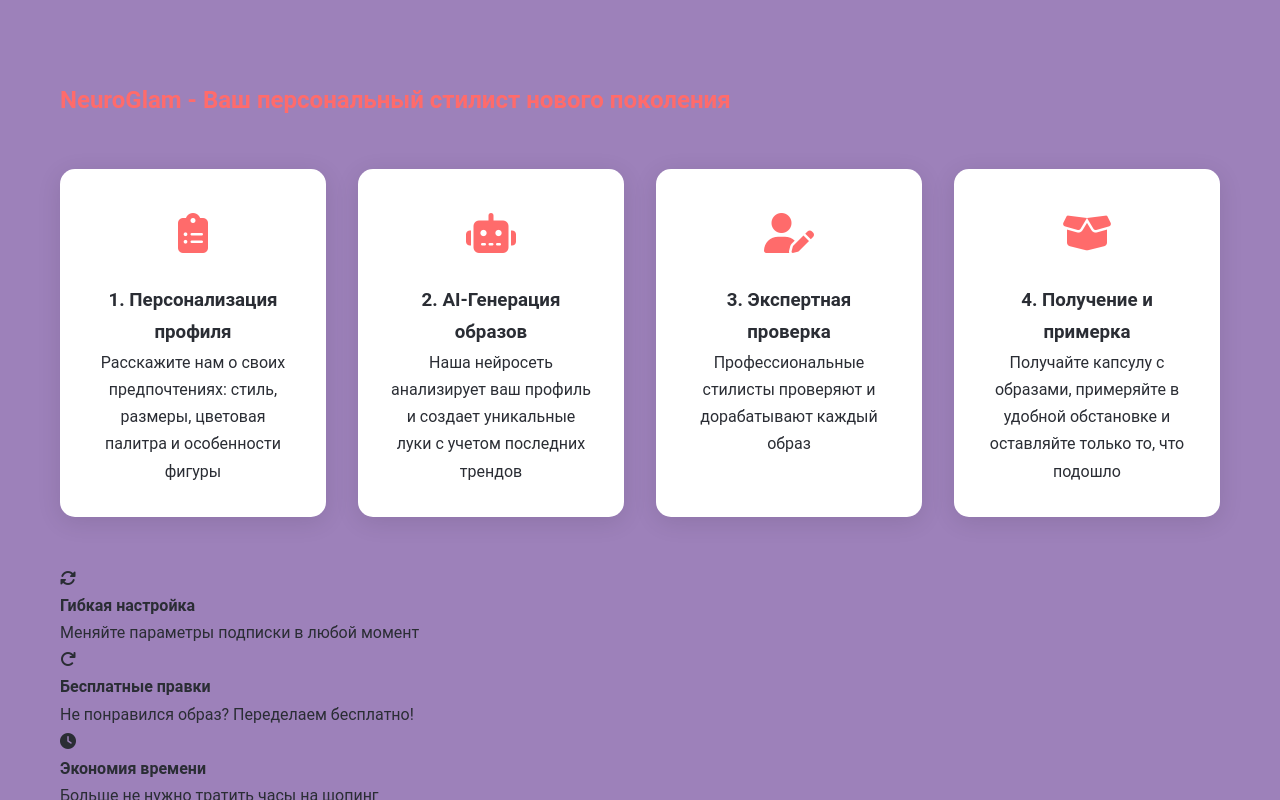
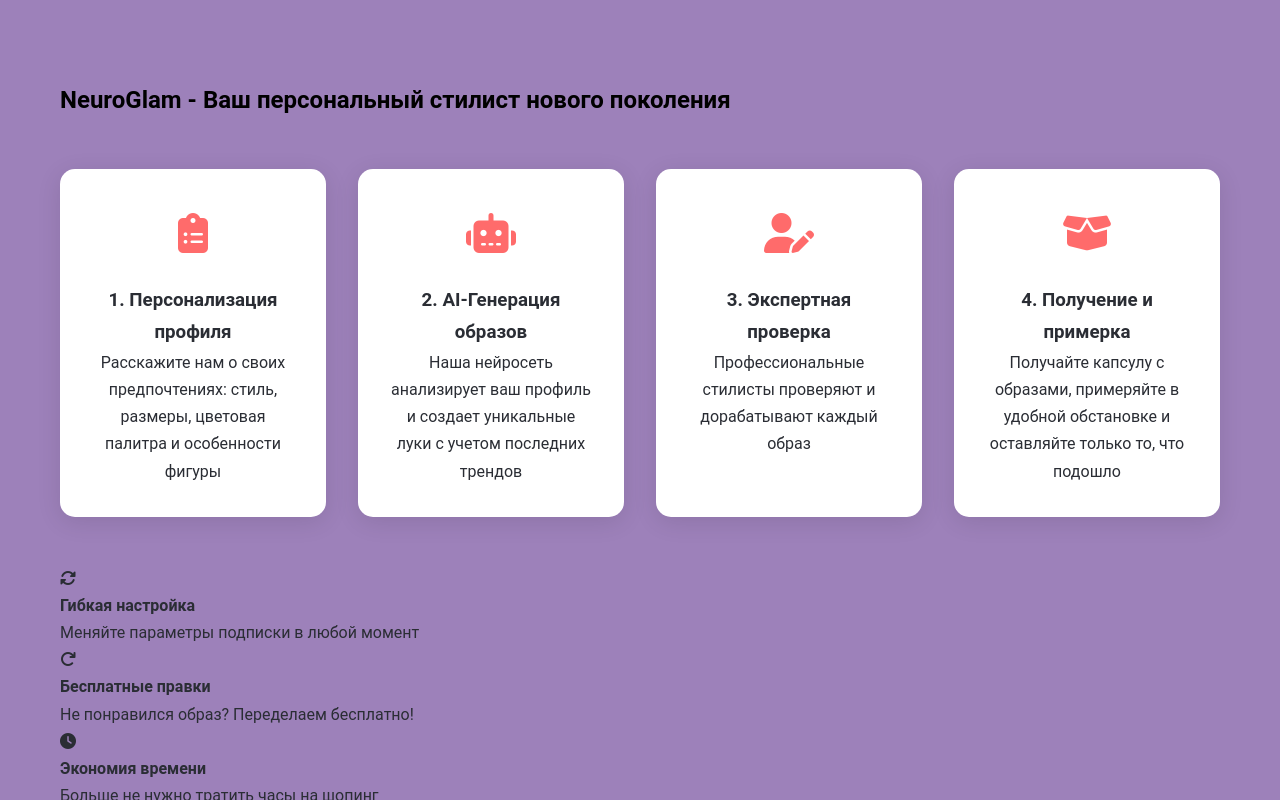
Before and after one commit to nikoleta284/NeuroGlam, a plain HTML site: page index.html in a window 1280 px wide. Both pictures are taken after a click on the link "О продукте". Shown: the part 715-1515 px from the top of the page. Drawn offline with nearby package versions, Linux system fonts and the light colour scheme.

Commit message:
Add files via upload

```diff
--- a/index.html
+++ b/index.html
@@ -630,9 +630,9 @@
         }
 
         .section-title {
-            color: #ff6b6b;
-            animation: slideInLeft 1.5s ease forwards;
-            opacity: 0;
+           color: #000000; /* Черный цвет текста */
+           animation: slideInLeft 1.5s ease forwards;
+           opacity: 0;
         }
 
         .price-container {
```
